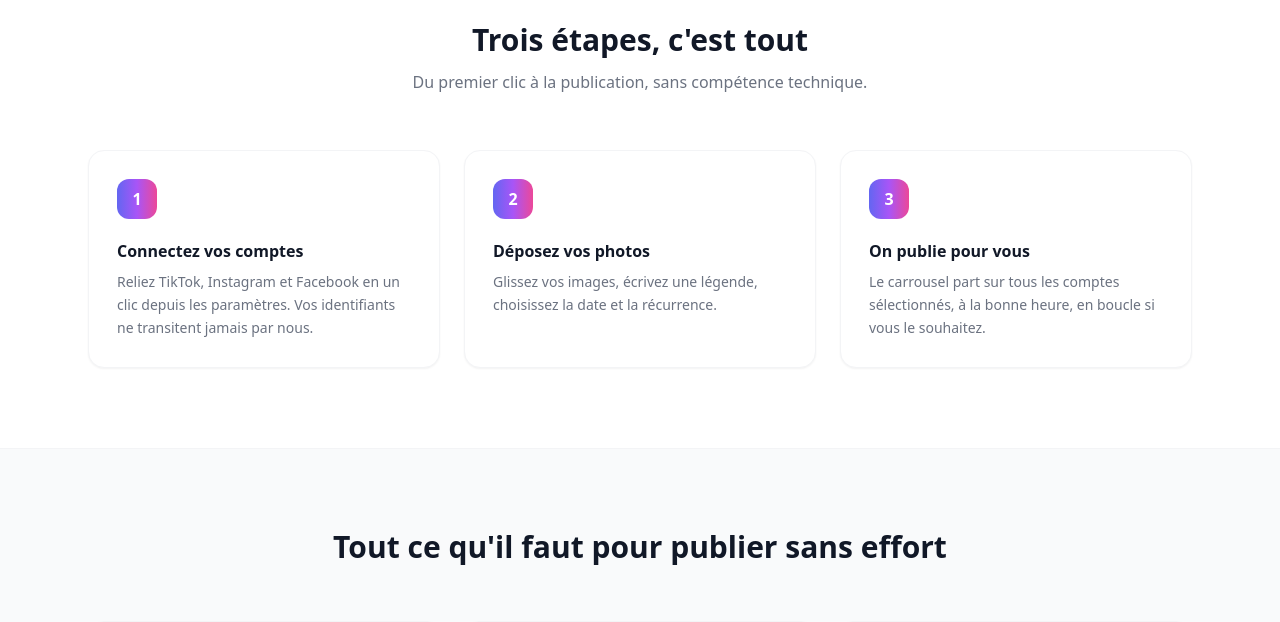
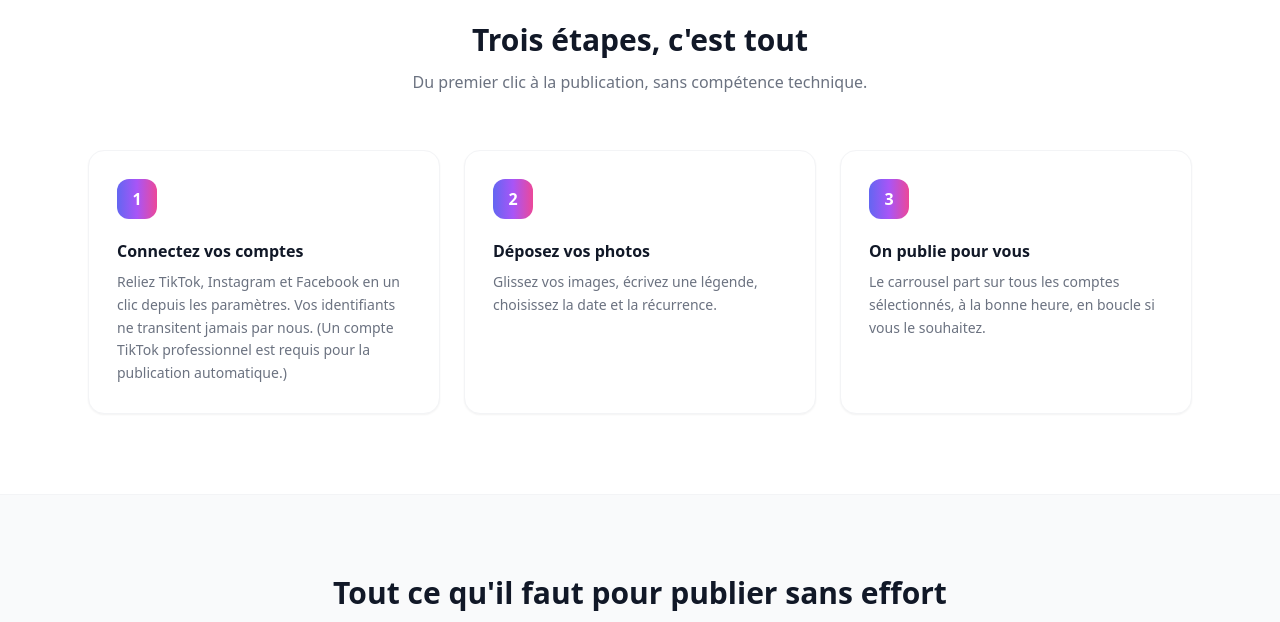
Before and after one commit to arthurgrange61/contentai-studio-backend, a FastAPI app: page / in a window 1280 px wide. Shown: the part 818-1440 px from the top of the page. Run offline with FastAPI, Linux system fonts and the light colour scheme; parts of the project's set-up code (start-up, migrations or seed data) failed here and were passed over; some libraries are stand-ins or nearby versions.

Commit message:
Précise qu'un compte TikTok professionnel est requis
Ajouté sur la page d'accueil (étape "Connectez vos comptes") et dans
Paramètres, à côté du bouton de connexion TikTok.

```diff
--- a/templates/index.html
+++ b/templates/index.html
@@ -109,7 +109,7 @@
     <p class="text-gray-500 text-center mb-14">Du premier clic à la publication, sans compétence technique.</p>
     <div class="grid md:grid-cols-3 gap-6">
       {% set steps = [
-        ('1','Connectez vos comptes','Reliez TikTok, Instagram et Facebook en un clic depuis les paramètres. Vos identifiants ne transitent jamais par nous.'),
+        ('1','Connectez vos comptes','Reliez TikTok, Instagram et Facebook en un clic depuis les paramètres. Vos identifiants ne transitent jamais par nous. (Un compte TikTok professionnel est requis pour la publication automatique.)'),
         ('2','Déposez vos photos','Glissez vos images, écrivez une légende, choisissez la date et la récurrence.'),
         ('3','On publie pour vous','Le carrousel part sur tous les comptes sélectionnés, à la bonne heure, en boucle si vous le souhaitez.')
       ] %}
--- a/templates/settings.html
+++ b/templates/settings.html
@@ -68,6 +68,9 @@
            style="background: linear-gradient(45deg,#405DE6,#833AB4,#E1306C);">+ Instagram</a>
         <a href="/connect/facebook" class="px-4 py-2.5 rounded-xl bg-blue-600 text-white text-sm font-medium hover:bg-blue-700">+ Facebook</a>
       </div>
+      <p class="text-xs text-gray-400 mt-3">
+        ⓘ Un compte TikTok <strong>professionnel</strong> (Business) est requis pour la publication automatique — les comptes personnels ne sont pas compatibles.
+      </p>
     </div>
 
     <div class="bg-white border border-gray-200 rounded-2xl shadow-sm p-7">
```
